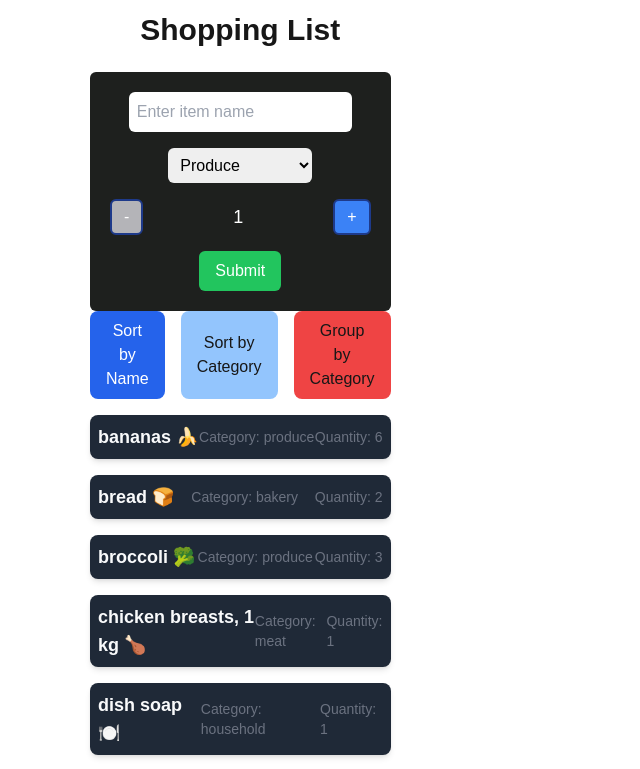
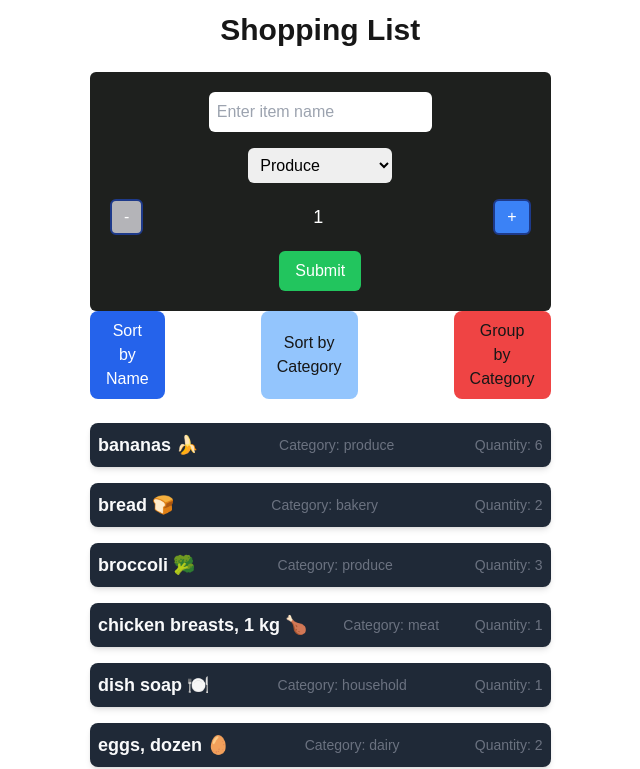
Before and after one commit to MalekMansour/cprg306-assignments, a Next.js app: page /week-8 in a window 1280 px wide. Shown: the top 769 px of the page, without its empty margins (262-902 px from the left). Built offline with nearby package versions, Linux system fonts and the light colour scheme.

Commit message:
Update item-list.js

```diff
--- a/app/week-8/item-list.js
+++ b/app/week-8/item-list.js
@@ -27,10 +27,10 @@ const ItemList = ({ items, onItemSelect }) => {
 
   return (
     <div>
-      <div className="flex space-x-4 mb-4">
+      <div className="flex space-x-24 mb-6">
         <button
           onClick={() => setSortBy("name")}
-          className={`px-4 py-2 rounded-lg ${
+          className={`px-4 py-1 rounded-lg ${
             sortBy === "name" ? "bg-blue-600 text-white" : "bg-blue-300"
           }`}
         >
```
